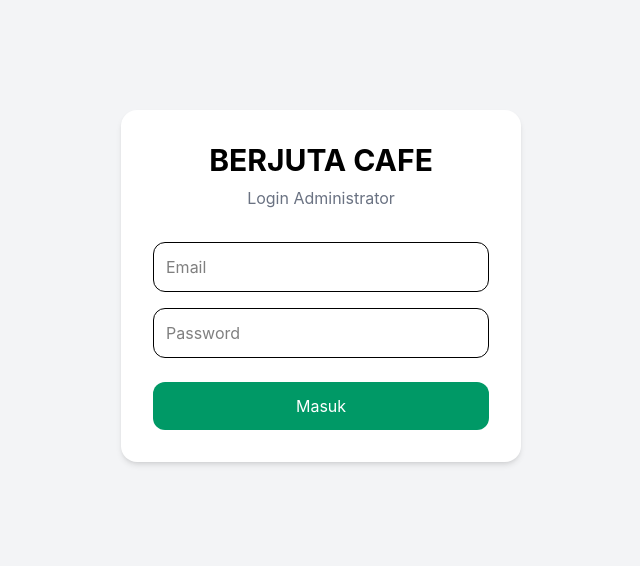
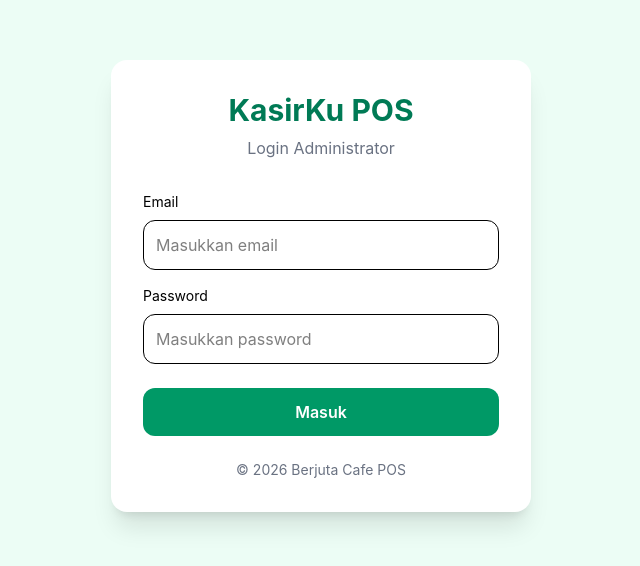
Before and after one commit to Binnnnn02/Cashier-in.id, a React (Vite) app: page /login in a window 1280 px wide. Shown: the part 114-680 px from the top of the page, without its empty margins (319-959 px from the left). Built offline with nearby package versions, Linux system fonts and the light colour scheme.

Commit message:
Update Login.jsx

```diff
--- a/src/pages/Login.jsx
+++ b/src/pages/Login.jsx
@@ -8,36 +8,37 @@ export default function Login() {
 
   const navigate = useNavigate();
 
-  const { admin, setAdmin } = useAuth();
+  const {
+    admin,
+    login,
+  } = useAuth();
 
   const [email, setEmail] = useState("");
 
   const [password, setPassword] = useState("");
 
   if (admin) {
+
     return <Navigate to="/" replace />;
+
   }
 
-  const login = (e) => {
+  const handleLogin = (e) => {
 
     e.preventDefault();
 
-    if (
+    const result = login(
+      email,
+      password
+    );
 
-      email === "admin@berjuta.com" &&
-      password === "123456"
-
-    ) {
-
-      setAdmin({
-
-        email,
-
-      });
+    if (result.success) {
 
       toast.success("Login berhasil");
 
-      navigate("/");
+      navigate("/", {
+        replace: true,
+      });
 
       return;
 
@@ -49,43 +50,81 @@ export default function Login() {
 
   return (
 
-    <div className="min-h-screen flex items-center justify-center bg-gray-100">
+    <div className="min-h-screen flex items-center justify-center bg-emerald-50">
 
       <form
-        onSubmit={login}
-        className="bg-white p-8 rounded-2xl shadow-md w-[400px]"
+        onSubmit={handleLogin}
+        className="bg-white w-[420px] rounded-2xl shadow-xl p-8"
       >
 
-        <h1 className="text-3xl font-bold text-center mb-2">
-          BERJUTA CAFE
+        <h1 className="text-3xl font-bold text-center text-emerald-700">
+
+          KasirKu POS
+
         </h1>
 
-        <p className="text-center text-gray-500 mb-8">
+        <p className="text-center text-gray-500 mt-2 mb-8">
+
           Login Administrator
+
         </p>
+
+        <div className="mb-4">
+
+          <label className="block text-sm mb-2">
+
+            Email
+
+          </label>
 
           <input
             type="email"
-          placeholder="Email"
-          className="w-full border rounded-xl p-3 mb-4"
+            placeholder="Masukkan email"
             value={email}
-          onChange={(e) => setEmail(e.target.value)}
+            onChange={(e) =>
+              setEmail(e.target.value)
+            }
+            className="w-full border rounded-xl p-3 focus:outline-none focus:ring-2 focus:ring-emerald-500"
+            required
           />
+
+        </div>
+
+        <div className="mb-6">
+
+          <label className="block text-sm mb-2">
+
+            Password
+
+          </label>
 
           <input
             type="password"
-          placeholder="Password"
-          className="w-full border rounded-xl p-3 mb-6"
+            placeholder="Masukkan password"
             value={password}
-          onChange={(e) => setPassword(e.target.value)}
+            onChange={(e) =>
+              setPassword(e.target.value)
+            }
+            className="w-full border rounded-xl p-3 focus:outline-none focus:ring-2 focus:ring-emerald-500"
+            required
           />
+
+        </div>
 
         <button
           type="submit"
-          className="w-full bg-emerald-600 hover:bg-emerald-700 transition text-white py-3 rounded-xl"
+          className="w-full bg-emerald-600 hover:bg-emerald-700 transition text-white py-3 rounded-xl font-semibold"
         >
+
           Masuk
+
         </button>
+
+        <div className="mt-6 text-center text-sm text-gray-500">
+
+          © 2026 Berjuta Cafe POS
+
+        </div>
 
       </form>
 
```
Lines whose indentation alone changed are shown as unchanged.
